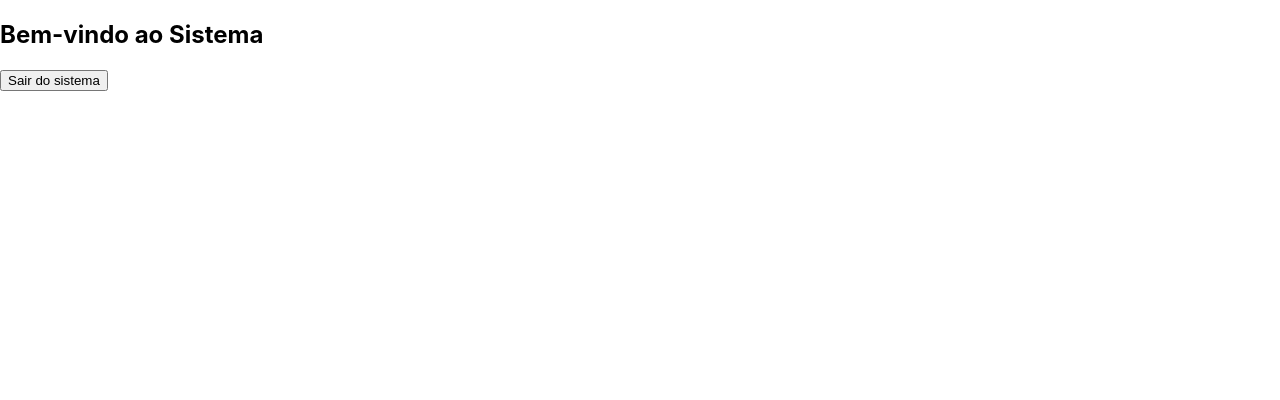
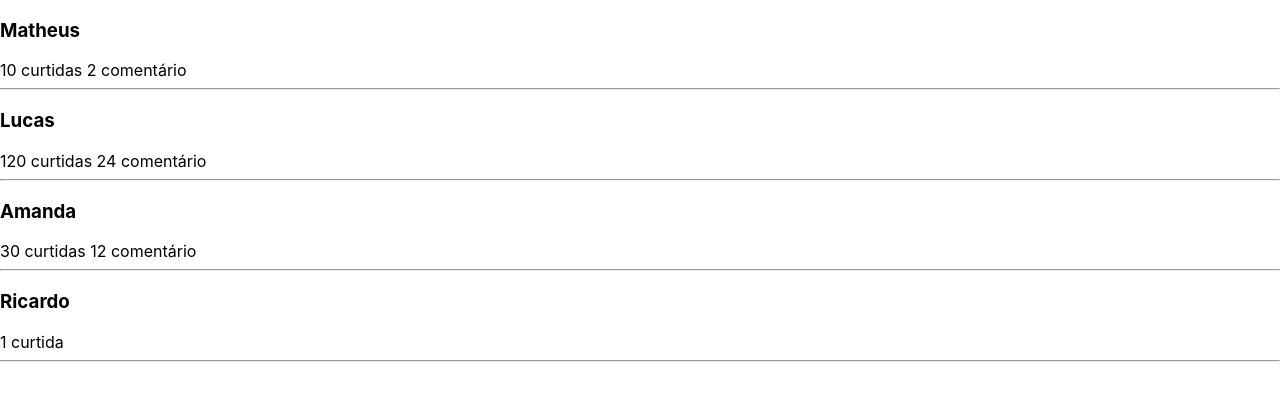
Before and after one commit to ByMaluf/Projeto_React, a React (Create React App) app: page / in a window 1280 px wide. Shown: the top 400 px of the page. Built offline with nearby package versions, Linux system fonts and the light colour scheme.

Commit message:
Class Components - Tabalhando com listas

```diff
--- a/src/App.js
+++ b/src/App.js
@@ -1,4 +1,5 @@
 import React, { Component } from "react";
+import Feed from "./Components/Feed";
 import './index.css';
 
 class Membro extends Component {
@@ -6,40 +7,29 @@
   constructor(props) {
     super(props);
     this.state = {
-      status: true
+      feed: [
+        {id: 1, username: 'Matheus', curtidas: 10, comentarios: 2},
+        {id: 2, username: 'Lucas', curtidas: 120, comentarios: 24},
+        {id: 3, username: 'Amanda', curtidas: 30, comentarios: 12},
+        {id: 4, username: 'Ricardo', curtidas: 1, comentarios: 0},
+      ]
     };
-
-    this.sair = this.sair.bind(this);
-    this.entrar = this.entrar.bind(this);
-
   }
 
-  sair() {
-    this.setState({ status: false })
-  }
 
-  entrar() {
-    this.setState({ status: true })
-  }
 
   render() {
     return (
       <div>
-        {/* {this.state.status === 1 && <h1>Bem-Vindo ao sistema!</h1>} */}
-
-        {/* Ou pode-se fazer com o OPERADOR TERNÁRIO */}
-
-        {this.state.status ?
-          <div>
-            <h2>Bem-vindo ao Sistema</h2>
-            <button onClick={this.sair} > Sair do sistema</button>
-          </div>
-          :
-          <div>
-            <h2>Olá Visitante, faça o login!</h2>
-            <button onClick={this.entrar}>Entra no sistema</button>
-          </div>
-        }
+       {this.state.feed.map((item) => {
+        return(
+          <Feed
+           key={item.id}
+           username={item.username}
+           curtidas={item.curtidas}
+           comentarios={item.comentarios}/>
+        );
+       } )}
       </div>
 
     );
--- /dev/null
+++ b/src/Components/Feed/index.js
@@ -0,0 +1,22 @@
+import React, { Component } from "react";
+
+class Feed extends Component {
+  render() {
+    return (
+      <div>
+        <h3>{this.props.username}</h3>
+        <a>
+          {this.props.curtidas > 1
+            ? this.props.curtidas + " curtidas "
+            : this.props.curtidas + " curtida "}
+          {this.props.comentarios > 1
+            ? this.props.comentarios + " comentário "
+            : ""}
+        </a>
+        <hr />
+      </div>
+    );
+  }
+}
+
+export default Feed;
```
Also changed, not shown: 1 other file (tests, documents, lock files or other folders).
